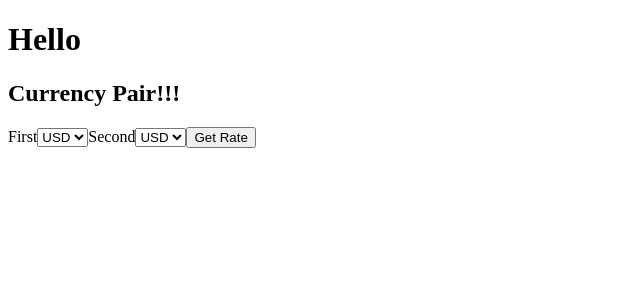
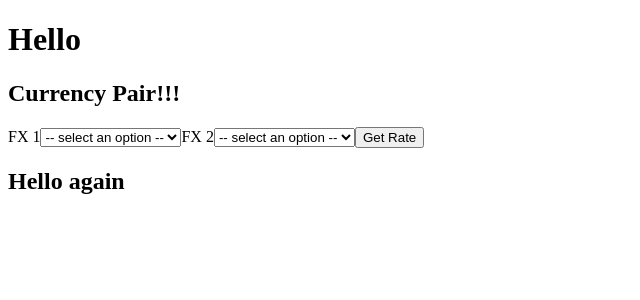
Before and after one commit to bpdm88/currency, a React (Create React App) app: page / in a window 1280 px wide. Shown: the top 300 px of the page, without its empty margins (0-640 px from the left). Built offline with nearby package versions, Linux system fonts and the light colour scheme; no server answers.

Commit message:
Latest rates component added and console logging rates list

```diff
--- a/src/App.js
+++ b/src/App.js
@@ -1,10 +1,12 @@
 import CurrencyConverter from "./components/CurrencyConverter";
+import LatestRates from "./components/LatestRates";
 
 function App() {
     return (
         <div>
             <h1>Hello</h1>
             <CurrencyConverter />
+            <LatestRates />
         </div>
     );
 }
--- a/src/components/CurrencyConverter.js
+++ b/src/components/CurrencyConverter.js
@@ -5,6 +5,7 @@ import CurrencyList from "./CurrencyList";
 const CurrencyConverter = () => {
     const [first, setFirst] = useState("");
     const [second, setSecond] = useState("");
+    const [rate, setRate] = useState([]);
 
     const getRate = (e) => {
         e.preventDefault();
@@ -13,6 +14,7 @@ const CurrencyConverter = () => {
             url: `https://free.currconv.com/api/v7/convert?q=${first}_${second}&compact=ultra&apiKey=0940afb0a07457dbd415`,
         }).then((response) => {
             console.log(response.data);
+            setRate(response.data);
         });
     };
 
@@ -25,17 +27,19 @@ const CurrencyConverter = () => {
             <h2>Currency Pair!!!</h2>
             <form onSubmit={getRate}>
                 <CurrencyList
-                    name="First"
+                    name="FX 1"
                     handleChange={handleChangeFirst}
                     value={first}
                 />
                 <CurrencyList
-                    name="Second"
+                    name="FX 2"
                     handleChange={handleChangeSecond}
                     value={second}
                 />
                 <button>Get Rate</button>
             </form>
+
+            <div>{rate[`${first}_${second}`]}</div>
         </section>
     );
 };
--- a/src/components/CurrencyList.js
+++ b/src/components/CurrencyList.js
@@ -2,7 +2,13 @@ const CurrencyList = ({ name, handleChange, value }) => {
     return (
         <>
             <label>{name}</label>
-            <select onChange={handleChange} value={value}>
+            <select
+                onChange={handleChange}
+                value={value}
+                htmlFor={name}
+                id={name}
+            >
+                <option value="">-- select an option --</option>
                 <option value="USD">USD</option>
                 <option value="GBP">GBP</option>
                 <option value="AUD">AUD</option>
--- /dev/null
+++ b/src/components/LatestRates.js
@@ -0,0 +1,18 @@
+import { useEffect } from "react";
+import axios from "axios";
+
+const LatestRates = () => {
+    useEffect(() => {
+        axios({
+            method: "GET",
+            url:
+                "https://v6.exchangerate-api.com/v6/b2ff8db2977c244d5c41f000/latest/USD",
+        }).then((response) => {
+            console.log(response.data.conversion_rates);
+        });
+    });
+
+    return <h2>Hello again</h2>;
+};
+
+export default LatestRates;
```
Also changed, not shown: 1 other file (tests, documents, lock files or other folders).
